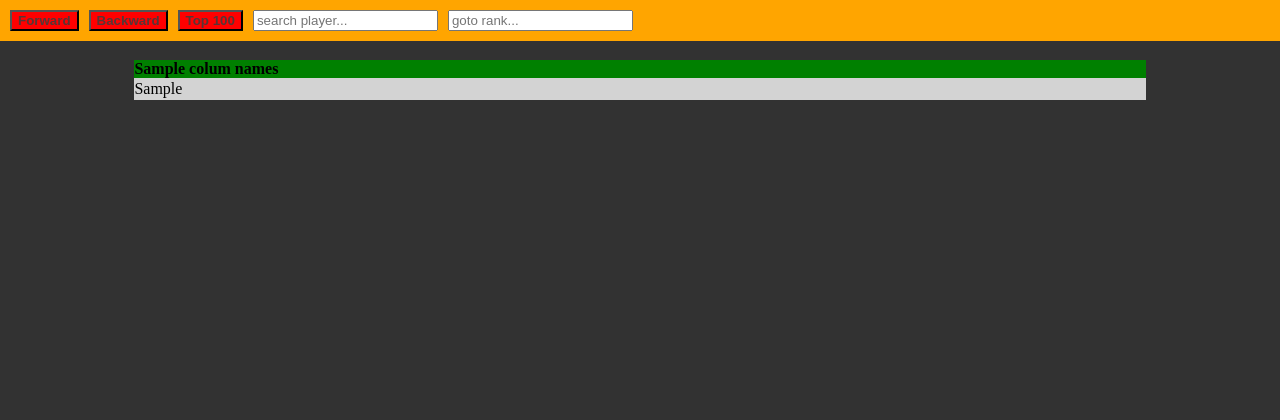
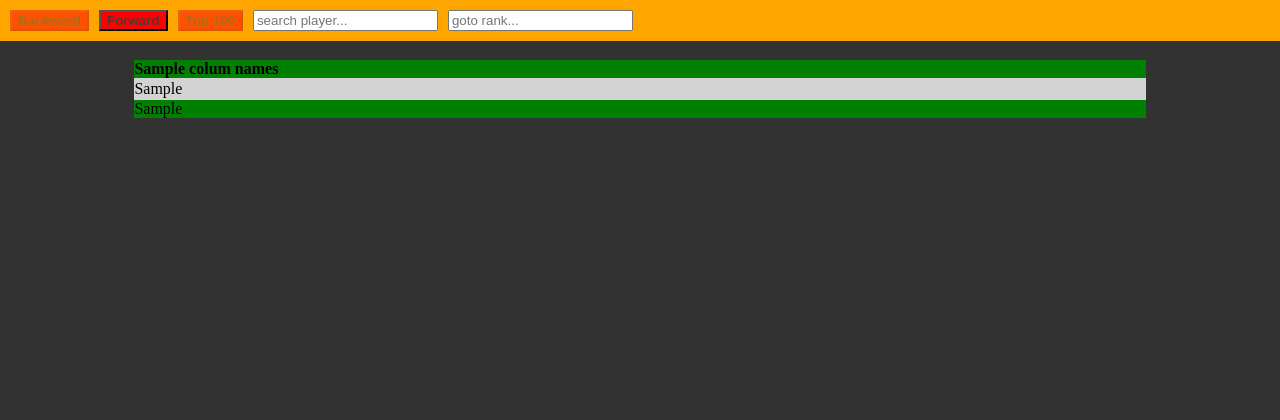
Before and after one commit to FAUSheppy/open-web-leaderboard, a Flask app: template templates/base.html in a window 1280 px wide. Shown: the top 420 px of the page. Run offline with Flask 2, Linux system fonts and the light colour scheme; the template is opened without the code that fills it: most values are stand-ins (such as "Sample title", 1, 10 or a date in 2020).

Commit message:
improve usability

```diff
--- a/open-leaderboard-server.py
+++ b/open-leaderboard-server.py
@@ -12,6 +12,7 @@ PARAM_START = "start"
 PARAM_END   = "end"
 
 BASE_URL    = "http://{server}{path}?{paramStart}={start}&{paramEnd}={end}"
+MAX_ENTRY   = "http://{server}/getmaxentries"
 SEGMENT     = 100
 SEPERATOR   = ','
 
@@ -84,14 +85,17 @@ def leaderboard():
 
     end = start + SEGMENT
 
+    # request and check if we are within range #
+    maxEntryUrl = MAX_ENTRY.format(server=SERVER)
+    maxEntry = int(requests.get(maxEntryUrl).content)
+    reachedEnd = False
+    if end > maxEntry:
+        start = maxEntry - ( maxEntry % SEGMENT ) - 1
+        end   = maxEntry - 1
+        reachedEnd = True
 
-    # request and check if we are within range #
+    # do the actual request #
     responseString = requestRange(start, end)
-    if "MAXENTRY:" in responseString:
-        maxentry = int(responseString.split(":")[1])
-        start = maxentry - SEGMENT - 1
-        end   = maxentry - 1
-        responseString = requestRange(start, end)
 
     # create relevant html-lines from player
     players      = [Player(line) for line in responseString.split("\n")]
@@ -107,10 +111,15 @@ def leaderboard():
                                         playerGames="Games", \
                                         playerWinratio="Winratio"))
 
+    endOfBoardIndicator = ""
+    if reachedEnd:
+        endOfBoardHtml = "<div id='eof' class=endOfBoardIndicator> - - - End of Board - - - </div>"
+        endOfBoardIndicator = flask.Markup(endOfBoardHtml)
 
     finalResponse = flask.render_template("base.html", playerList=players, \
                                                         columNames=columContent, \
-                                                        start=start)
+                                                        start=start, \
+                                                        endOfBoardIndicator=endOfBoardIndicator)
     return finalResponse
 
 @app.route('/static/<path:path>')
--- a/static/site.css
+++ b/static/site.css
@@ -32,6 +32,10 @@ body{
     color: #583535;
 }
 
+.disabled {
+    opacity: 0.5;
+}
+
 .input-field{
     float: left;
     margin-right: 10px;
@@ -61,12 +65,19 @@ body{
     padding-top: 2px;
     padding-bottom: 2px;
 }
+
 .line-odd{
     width: 100%;
     background-color: lightgrey;
     overflow: hidden;
     padding-top: 2px;
     padding-bottom: 2px;
+}
+
+.endOfBoardIndicator{
+    background: red;
+    text-align: center;
+    font-weight: bold;
 }
 
 /* ############# PLAYER INFORMATION IN LINES ############# */
@@ -84,7 +95,6 @@ body{
     float: right;
     width: 20%;
     text-align: right;
-
 }
 
 .playerGames{
--- a/templates/base.html
+++ b/templates/base.html
@@ -5,9 +5,12 @@
     </head>
     <body>
         <div class=top-bar>
-            <button type="button" onclick=forward()   class=top-button>Forward </button>
-            <button type="button" onclick=backward()  class=top-button>Backward</button>
-            <button type="button" onclick=firstPage() class=top-button>Top 100 </button>
+            <button id="button-backward" type="button" onclick=backward()
+                    class=top-button>Backward </button>
+            <button id="button-forward" type="button" onclick=forward()
+                    class=top-button>Forward</button>
+            <button id="button-first" type="button" onclick=firstPage()
+                    class=top-button>Top 100 </button>
 
             <input id="getPlayer" type="text"   class=input-field placeholder="search player...">
             <input id="gotoRank"  type="number" class=input-field placeholder="goto rank...">
@@ -23,6 +26,7 @@
                 {% endif %}
                 {% set count = count + 1 %}
             {% endfor %}
+            {{ endOfBoardIndicator }}
         </div>
         <div class=footer>
         	<a class="footerLink" href="https://blog.atlantishq.de/about">Impressum/Legal</a>
```
Also changed, not shown: static/buttons.js (+21 -14 lines).
